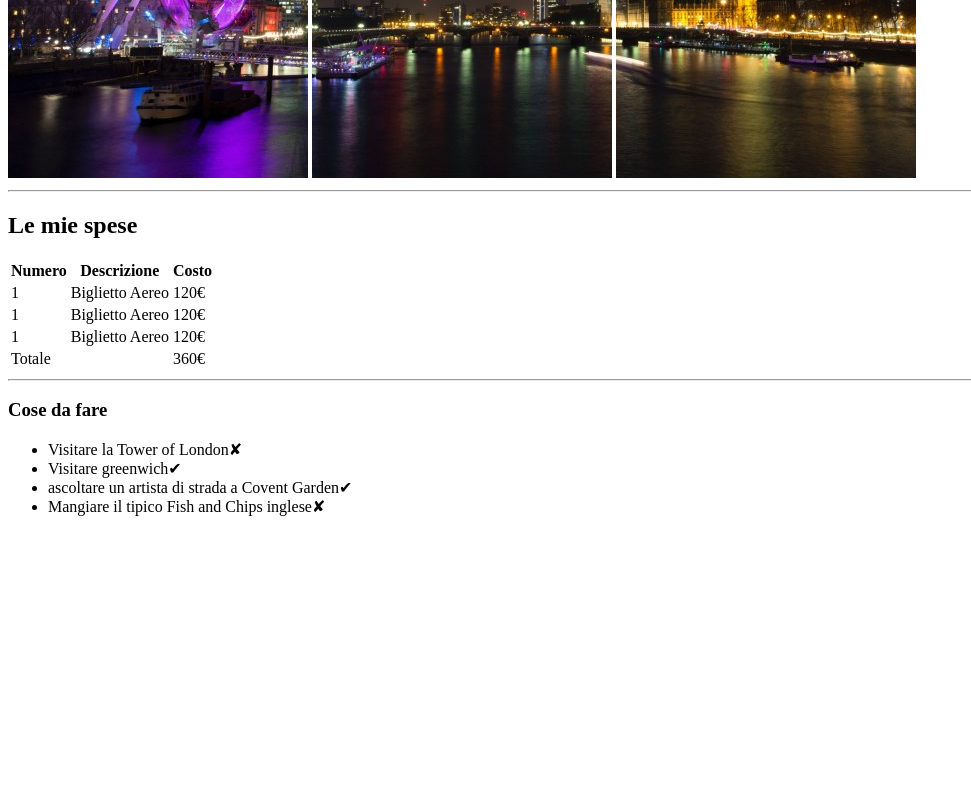
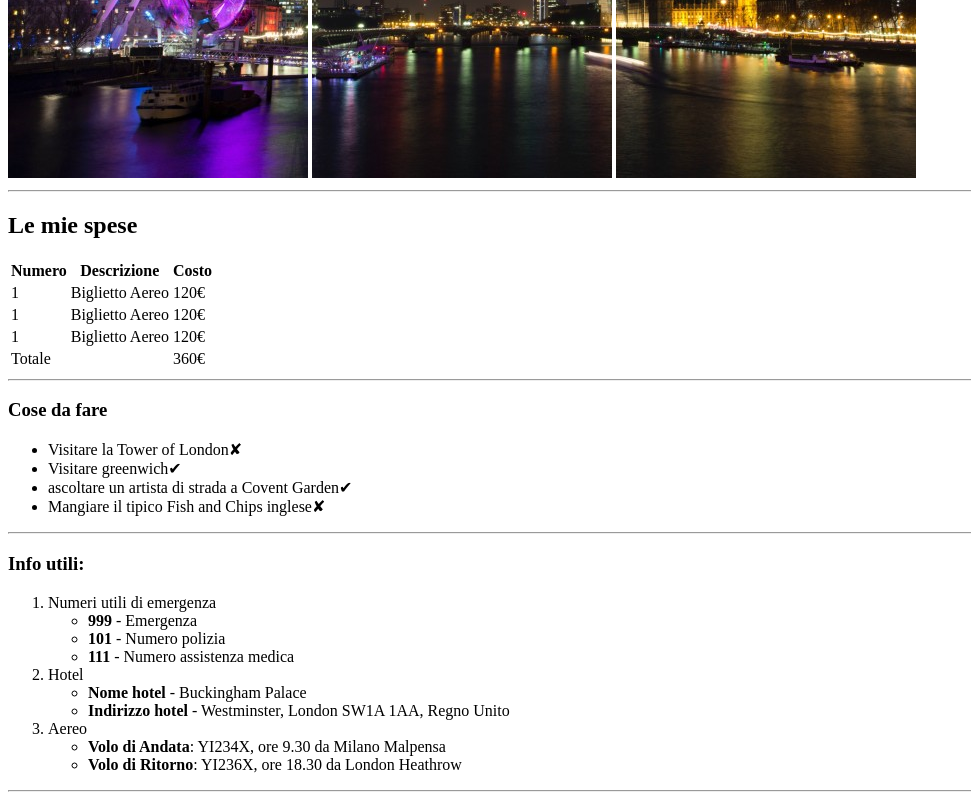
Before and after one commit to diruocco-aniellomarco/html-london-trip, a plain HTML site: page index.html in a window 1280 px wide. Shown: the part 502-1302 px from the top of the page, without its empty margins (0-971 px from the left). Before the commit the page ends 1034 px from the top, so only its background shows below. Drawn offline with Linux system fonts and the light colour scheme.

Commit message:
sezione info utili

```diff
--- a/index.html
+++ b/index.html
@@ -15,6 +15,7 @@
         <img src="./img/pexels-bill-emrich-230794-2.jpg" alt="Foto Londra parte 3">
     </header>
     <hr>
+
     <!--prima sezione-->
     <section>
         <h2>Le mie spese</h2>
@@ -54,8 +55,8 @@
             </tfoot>
         </table>
     </section>
+    <hr>
 
-    <hr>
     <!--sezione cose da fare-->
     <section>
         <h3>Cose da fare</h3>
@@ -66,7 +67,40 @@
             <li>Mangiare il tipico Fish and Chips inglese✘</li>
         </ul>
     </section>
-    <section></section>
+    <hr>
+
+    <!--info utili-->
+    <section>
+        <h3>Info utili:</h3>
+        <ol>
+            <li>
+                Numeri utili di emergenza
+                <ul>
+                    <li><strong>999</strong> - Emergenza </li>
+                    <li><strong>101</strong> - Numero polizia </li>
+                    <li><strong>111</strong> - Numero assistenza medica </li>
+                </ul>
+            </li>
+
+            <li>
+                Hotel
+                <ul>
+                    <li><b>Nome hotel</b> - Buckingham Palace </li>
+                    <li><b>Indirizzo hotel</b> - Westminster, London SW1A 1AA, Regno Unito </li>
+                </ul>
+            </li>
+
+            <li>
+                Aereo
+                <ul>
+                    <li><b>Volo di Andata</b>: YI234X, ore 9.30 da Milano Malpensa</li>
+                    <li><b>Volo di Ritorno</b>: YI236X, ore 18.30 da London Heathrow</li>
+                </ul>
+            </li>
+        </ol>
+    </section>
+    <hr>
+
     <section></section>
 
 </body>
```
